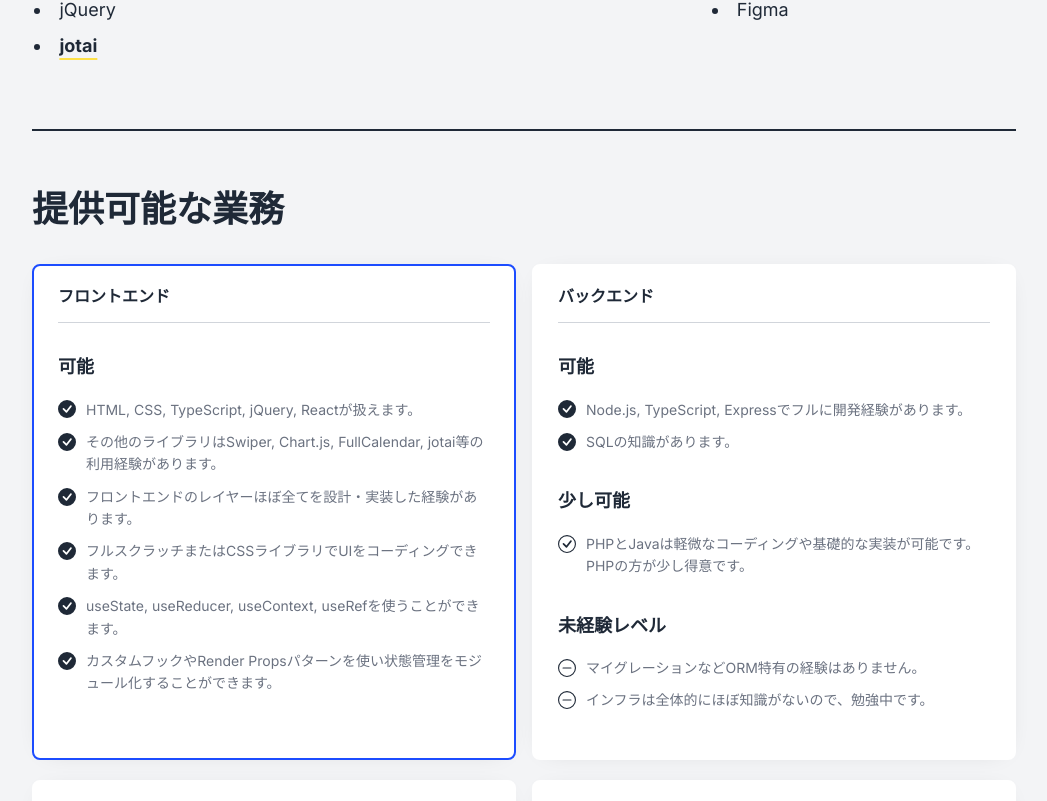
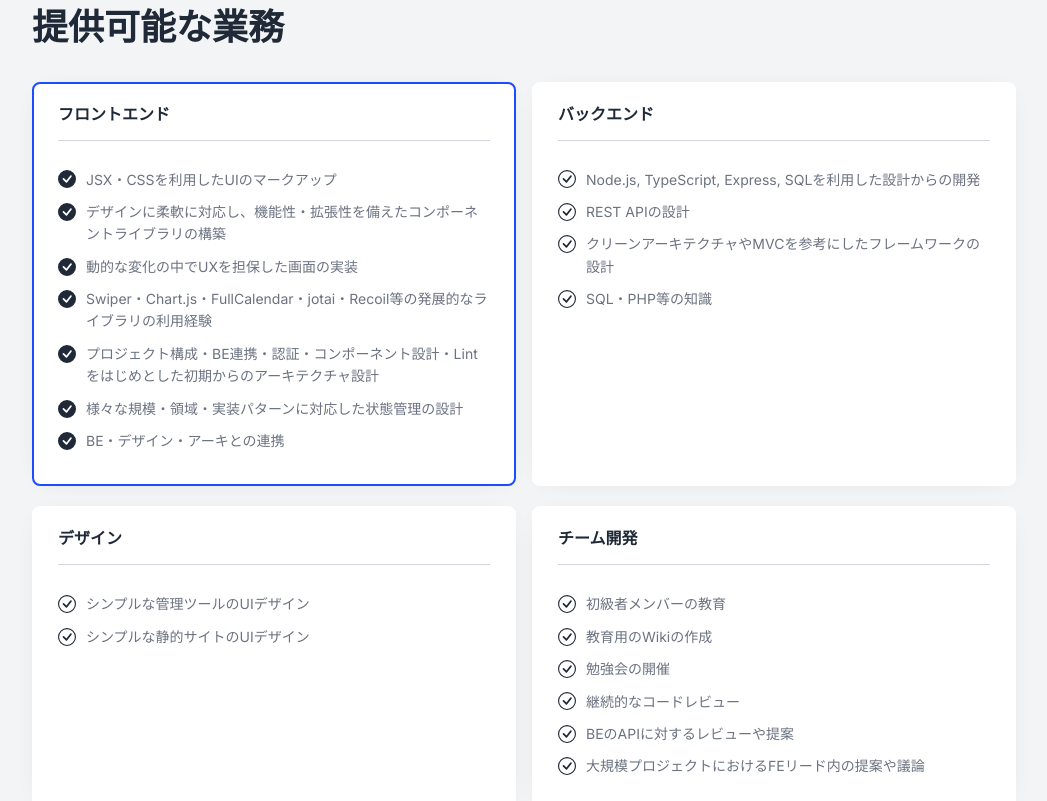
Before and after one commit to yha-1228/portfolio, a Next.js app: page / in a window 1280 px wide. Shown: the part 756-1557 px from the top of the page, without its empty margins (116-1163 px from the left). Built offline with nearby package versions, Linux system fonts and the light colour scheme.

Commit message:
feat(skills): 業務内容の文言・レイアウト等を刷新

```diff
--- a/src/components/skills.tsx
+++ b/src/components/skills.tsx
@@ -4,7 +4,6 @@ import clsx from '@/utils/css/clsx';
 import Container from './ui/styled/container';
 import Heading1 from './ui/styled/heading1';
 import Heading2 from './ui/styled/heading2';
-import Show from './ui/unstyled/show';
 import Split from './ui/unstyled/split';
 import type { Rank, SkillDetail, SkillWord } from '@/data/skills';
 
@@ -14,12 +13,6 @@ interface SkillDetailCardProps {
   accent?: boolean;
   className?: string;
 }
-
-const rankHeadingMap: { [key in Rank]: string } = {
-  good: '可能',
-  normal: '少し可能',
-  bad: '未経験レベル',
-};
 
 const rankIconClassNameMap: { [key in Rank]: string } = {
   good: "bg-[url('/assets/check-circle-fill-color-foreground.svg')]",
@@ -33,7 +26,7 @@ function SkillDetailCard(props: SkillDetailCardProps) {
   return (
     <div
       className={clsx(
-        'rounded-lg px-5 lg:px-6',
+        'w-full rounded-lg px-5 lg:px-6',
         'bg-white shadow-card',
         'border-2 border-solid',
         accent ? 'border-primary-600' : 'border-white',
@@ -45,39 +38,24 @@ function SkillDetailCard(props: SkillDetailCardProps) {
       </div>
       <div
         className={clsx(
-          'space-y-5 pb-6 pt-4',
+          'space-y-5 pb-8 pt-5',
           'text-gray-foreground',
           'border-t border-solid border-t-gray-light-300',
         )}
       >
-        {(['good', 'normal', 'bad'] as Rank[]).map((rank) => {
-          const filteredItemsByRank = items.filter(
-            (item) => item.rank === rank,
-          );
-
-          return (
-            <Show key={rank} when={filteredItemsByRank.length > 0}>
-              <div>
-                <h5 className="pb-2 pt-3 text-lg font-bold">
-                  {rankHeadingMap[rank]}
-                </h5>
         <ul className="mt-2 space-y-2.5 text-sm text-gray-foreground-weak">
-                  {filteredItemsByRank.map((item) => (
+          {items.map((item) => (
             <li
               key={item.text}
               className={clsx(
                 'bg-[length:18px_18px] bg-[0_0.12rem] bg-no-repeat ps-[1.75rem] leading-[1.6]',
-                        rankIconClassNameMap[rank],
+                rankIconClassNameMap[item.rank],
               )}
             >
               {item.text}
             </li>
           ))}
         </ul>
-              </div>
-            </Show>
-          );
-        })}
       </div>
     </div>
   );
@@ -106,21 +84,20 @@ export default function Skills() {
                 );
 
                 return (
-                  <section
-                    key={category}
-                    className="border-t border-solid border-t-gray-light-400 pt-2"
-                  >
+                  <section key={category} className="pt-2">
                     <Heading2 className="mb-2 mt-1 text-2xl sm:mb-3">
                       {skillWordCategoryHeadingMap[category]}
                     </Heading2>
-                    <div className="leading-loose sm:hidden">
+
+                    <div className="leading-loose">
                       <Split separator=", ">
                         {filteredSkillWordsByCategory.map((s) => (
                           <span
                             key={s.label}
                             className={clsx(
+                              'text-lg',
                               s.strong &&
-                                'font-bold text-gray-foreground underline decoration-marker decoration-[1.5px] underline-offset-[6px]',
+                                'font-bold text-gray-foreground underline decoration-accent-300 decoration-[1.5px] underline-offset-[6px]',
                             )}
                           >
                             {s.label}
@@ -128,20 +105,6 @@ export default function Skills() {
                         ))}
                       </Split>
                     </div>
-                    <ul className="hidden list-inside list-disc space-y-1 pl-1 sm:block">
-                      {filteredSkillWordsByCategory.map((s) => (
-                        <li
-                          key={s.label}
-                          className={clsx(
-                            'break-all pl-6 indent-[-1.6rem] text-lg',
-                            s.strong &&
-                              'font-bold text-gray-foreground underline decoration-marker decoration-[1.5px] underline-offset-[6px]',
-                          )}
-                        >
-                          {s.label}
-                        </li>
-                      ))}
-                    </ul>
                   </section>
                 );
               },
@@ -152,7 +115,7 @@ export default function Skills() {
 
       <div className="bg-gray-light-100 pt-3">
         <Container>
-          <hr className="h-[2px] w-full border-0 bg-gray-foreground" />
+          <hr className="h-px w-full border-0 bg-gray-light-400" />
         </Container>
       </div>
 
@@ -163,16 +126,12 @@ export default function Skills() {
             {skillDetails.map((skillDetail, idx) => (
               <li
                 key={skillDetail.category}
-                className="lg:w-[calc(50%-calc(16px/2))]"
+                className="lg:flex lg:w-[calc(50%-calc(16px/2))]"
               >
                 <SkillDetailCard
                   accent={idx === 0}
                   heading={skillDetail.category}
                   items={skillDetail.items}
-                  className={clsx(
-                    0 <= idx && idx <= 1 && 'lg:h-[calc(8px*62)]',
-                    2 <= idx && idx <= 3 && 'lg:h-[calc(8px*43)]',
-                  )}
                 />
               </li>
             ))}
--- a/src/data/skills.ts
+++ b/src/data/skills.ts
@@ -38,27 +38,31 @@ export const skillDetails: SkillDetail[] = [
     items: [
       {
         rank: 'good',
-        text: 'HTML, CSS, TypeScript, jQuery, Reactが扱えます。',
+        text: 'JSX・CSSを利用したUIのマークアップ',
       },
       {
         rank: 'good',
-        text: 'その他のライブラリはSwiper, Chart.js, FullCalendar, jotai等の利用経験があります。',
+        text: 'デザインに柔軟に対応し、機能性・拡張性を備えたコンポーネントライブラリの構築',
       },
       {
         rank: 'good',
-        text: 'フロントエンドのレイヤーほぼ全てを設計・実装した経験があります。',
+        text: '動的な変化の中でUXを担保した画面の実装',
       },
       {
         rank: 'good',
-        text: 'フルスクラッチまたはCSSライブラリでUIをコーディングできます。',
+        text: 'Swiper・Chart.js・FullCalendar・jotai・Recoil等の発展的なライブラリの利用経験',
       },
       {
         rank: 'good',
-        text: 'useState, useReducer, useContext, useRefを使うことができます。',
+        text: 'プロジェクト構成・BE連携・認証・コンポーネント設計・Lintをはじめとした初期からのアーキテクチャ設計',
       },
       {
         rank: 'good',
-        text: 'カスタムフックやRender Propsパターンを使い状態管理をモジュール化することができます。',
+        text: '様々な規模・領域・実装パターンに対応した状態管理の設計',
+      },
+      {
+        rank: 'good',
+        text: 'BE・デザイン・アーキとの連携',
       },
     ],
   },
@@ -66,21 +70,17 @@ export const skillDetails: SkillDetail[] = [
     category: 'バックエンド',
     items: [
       {
-        rank: 'good',
-        text: 'Node.js, TypeScript, Expressでフルに開発経験があります。',
+        rank: 'normal',
+        text: 'Node.js, TypeScript, Express, SQLを利用した設計からの開発',
+      },
+      { rank: 'normal', text: 'REST APIの設計' },
+      {
+        rank: 'normal',
+        text: 'クリーンアーキテクチャやMVCを参考にしたフレームワークの設計',
       },
       {
         rank: 'normal',
-        text: 'PHPとJavaは軽微なコーディングや基礎的な実装が可能です。PHPの方が少し得意です。',
-      },
-      { rank: 'good', text: 'SQLの知識があります。' },
-      {
-        rank: 'bad',
-        text: 'マイグレーションなどORM特有の経験はありません。',
-      },
-      {
-        rank: 'bad',
-        text: 'インフラは全体的にほぼ知識がないので、勉強中です。',
+        text: 'SQL・PHP等の知識',
       },
     ],
   },
@@ -88,23 +88,27 @@ export const skillDetails: SkillDetail[] = [
     category: 'デザイン',
     items: [
       {
-        rank: 'good',
-        text: 'Webアプリの基本的なUIを1からデザインしたり、既存のデザインを引き継いで作成することができます。',
+        rank: 'normal',
+        text: 'シンプルな管理ツールのUIデザイン',
       },
       {
         rank: 'normal',
-        text: 'LP色やクリエイティブコーディング色が強いものは勉強中です。',
+        text: 'シンプルな静的サイトのUIデザイン',
       },
     ],
   },
   {
-    category: 'マネジメント',
+    category: 'チーム開発',
     items: [
+      { rank: 'normal', text: '初級者メンバーの教育' },
+      { rank: 'normal', text: '教育用のWikiの作成' },
+      { rank: 'normal', text: '勉強会の開催' },
+      { rank: 'normal', text: '継続的なコードレビュー' },
+      { rank: 'normal', text: 'BEのAPIに対するレビューや提案' },
       {
-        rank: 'good',
-        text: '他の開発メンバーをサブリーダーとして管理し、PdMと話し合うことができます。',
+        rank: 'normal',
+        text: '大規模プロジェクトにおけるFEリード内の提案や議論',
       },
-      { rank: 'bad', text: 'PMの経験はありません。' },
     ],
   },
 ];
--- a/src/styles/globals.css
+++ b/src/styles/globals.css
@@ -28,8 +28,8 @@ body {
     to top,
     transparent 0%,
     transparent var(--start),
-    theme(colors.marker) var(--start),
-    theme(colors.marker) var(--end),
+    theme(colors.accent.300) var(--start),
+    theme(colors.accent.300) var(--end),
     transparent var(--end),
     transparent 100%
   );
--- a/tailwind.config.js
+++ b/tailwind.config.js
@@ -60,7 +60,8 @@ module.exports = {
     colors: {
       primary: myColors.myBlue,
       danger: colors.red,
-      marker: colors.yellow[300],
+      accent: colors.yellow,
+      eyecatch: colors.fuchsia,
       gray: {
         foreground: colors.gray[800],
         'foreground-weak': colors.gray[500],
```
Lines whose indentation alone changed are shown as unchanged.
